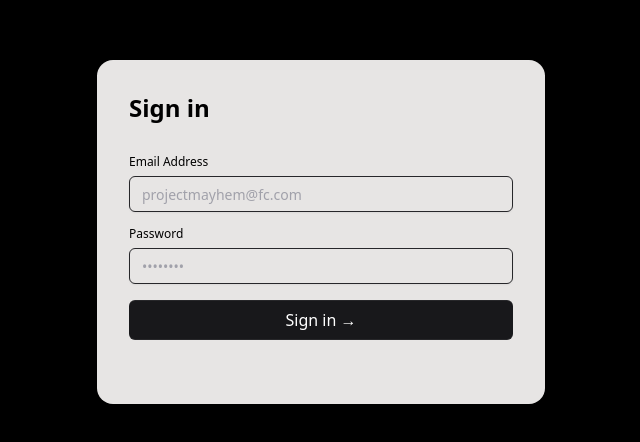
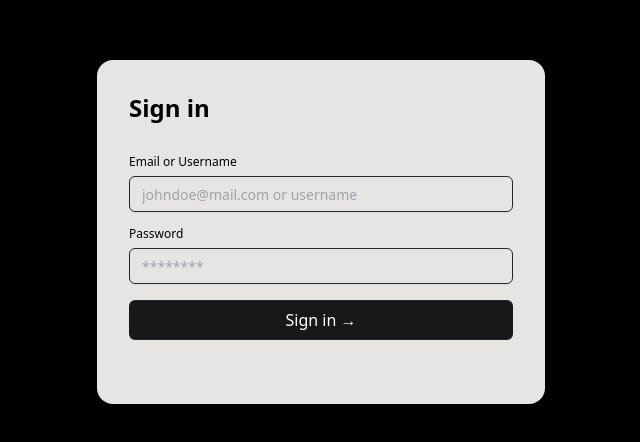
Before and after one commit to Simran903/bank-app, a Next.js app in the folder client/: page /signin in a window 1280 px wide. Shown: the part 180-622 px from the top of the page, without its empty margins (319-959 px from the left). Built offline with nearby package versions, Linux system fonts and the light colour scheme.

Commit message:
Signin form fix

```diff
--- a/client/src/app/signin/components/SigninForm.tsx
+++ b/client/src/app/signin/components/SigninForm.tsx
@@ -7,14 +7,14 @@ import { Label } from "../../../components/ui/label";
 import { Input } from "../../../components/ui/input";
 import { cn } from "@/utils/cn";
 
-interface SignupForm {
-  email: string;
+interface SigninForm {
+  identifier: string;
   password: string;
 }
 
 const SigninForm = () => {
-  const [formData, setFormData] = useState<SignupForm>({
-    email: "",
+  const [formData, setFormData] = useState<SigninForm>({
+    identifier: "",
     password: "",
   });
 
@@ -28,7 +28,6 @@ const SigninForm = () => {
   const handleSubmit = async (e: React.FormEvent) => {
     e.preventDefault();
     setError(null);
-    console.log(formData);
 
     try {
       const response = await axios.post(
@@ -38,12 +37,11 @@ const SigninForm = () => {
           headers: {
             "Content-Type": "application/json",
           },
+          withCredentials: true,
         }
       );
 
-      console.log(formData);
-
-      const token = response.data.token;
+      const token = response.data.data.accessToken;
       localStorage.setItem("authToken", token);
       router.push("/");
     } catch (err: any) {
@@ -59,13 +57,13 @@ const SigninForm = () => {
 
         <form className="my-8" onSubmit={handleSubmit}>
           <LabelInputContainer className="mb-4">
-            <Label htmlFor="email">Email Address</Label>
+            <Label htmlFor="identifier">Email or Username</Label>
             <Input
-              id="email"
-              placeholder="projectmayhem@fc.com"
-              type="email"
-              name="email"
-              value={formData.email}
+              id="identifier"
+              placeholder="johndoe@mail.com or username"
+              type="text"
+              name="identifier"
+              value={formData.identifier}
               required
               onChange={handleChange}
             />
@@ -75,7 +73,7 @@ const SigninForm = () => {
             <Label htmlFor="password">Password</Label>
             <Input
               id="password"
-              placeholder="••••••••"
+              placeholder="********"
               type="password"
               name="password"
               value={formData.password}
@@ -87,7 +85,6 @@ const SigninForm = () => {
           <button
             className="bg-gradient-to-br relative group/btn from-black dark:from-zinc-900 dark:to-zinc-900 to-neutral-600 block dark:bg-zinc-800 w-full text-white rounded-md h-10 font-medium shadow-[0px_1px_0px_0px_#ffffff40_inset,0px_-1px_0px_0px_#ffffff40_inset] dark:shadow-[0px_1px_0px_0px_var(--zinc-800)_inset,0px_-1px_0px_0px_var(--zinc-800)_inset]"
             type="submit"
-            onClick={() => handleSubmit}
           >
             Sign in &rarr;
             <BottomGradient />
```
